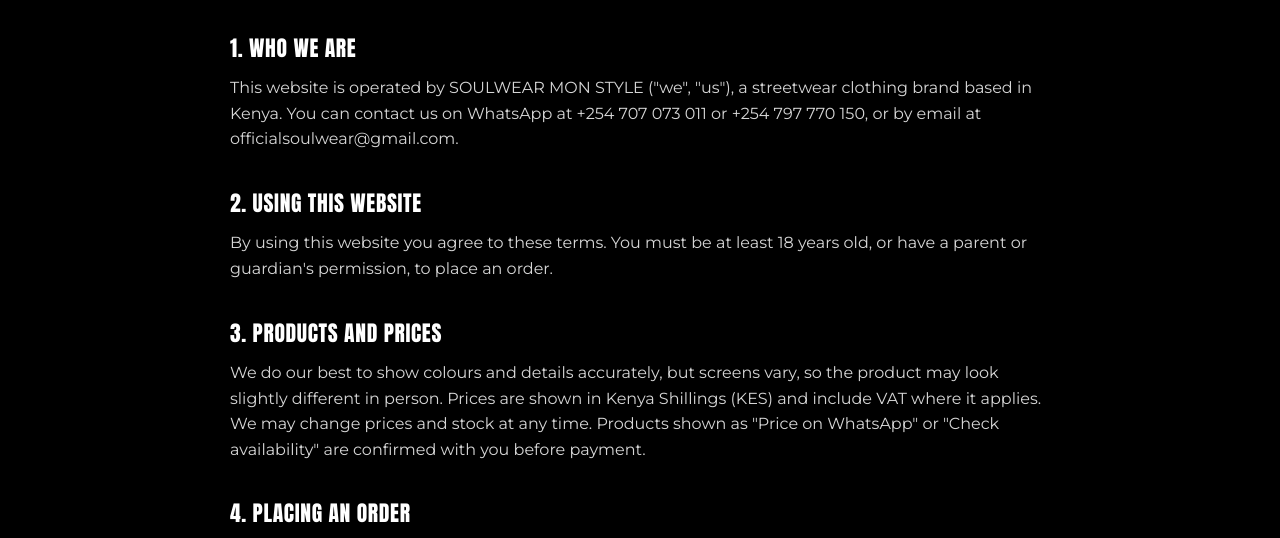
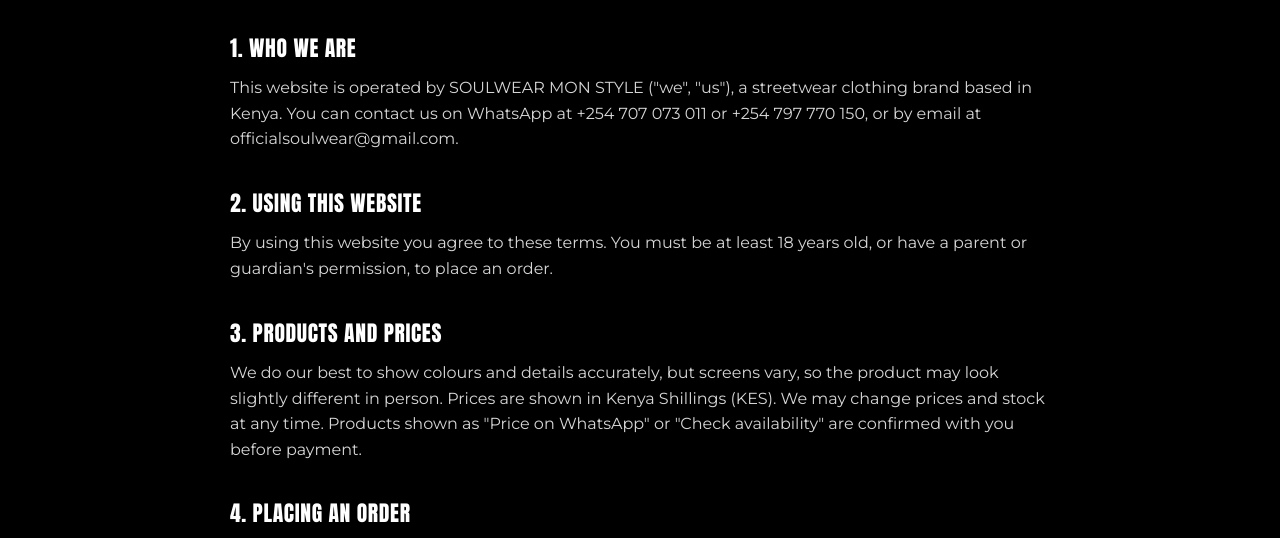
Before and after one commit to jared411/soulwear-mon-style, a plain HTML site: page terms.html in a window 1280 px wide. Shown: the part 224-762 px from the top of the page. Drawn offline with Linux system fonts and the light colour scheme.

Commit message:
Remove VAT wording from terms
Co-Authored-By: Claude Haiku 5.5 <noreply@anthropic.com>
Claude-Session: https://claude.ai/code/session_01Se8bP1WrTtfcGaPBz5wVCU

```diff
--- a/terms.html
+++ b/terms.html
@@ -31,7 +31,7 @@
 <p>By using this website you agree to these terms. You must be at least 18 years old, or have a parent or guardian's permission, to place an order.</p>
 
 <h2>3. Products and prices</h2>
-<p>We do our best to show colours and details accurately, but screens vary, so the product may look slightly different in person. Prices are shown in Kenya Shillings (KES) and include VAT where it applies. We may change prices and stock at any time. Products shown as "Price on WhatsApp" or "Check availability" are confirmed with you before payment.</p>
+<p>We do our best to show colours and details accurately, but screens vary, so the product may look slightly different in person. Prices are shown in Kenya Shillings (KES). We may change prices and stock at any time. Products shown as "Price on WhatsApp" or "Check availability" are confirmed with you before payment.</p>
 
 <h2>4. Placing an order</h2>
 <p>Choosing items and tapping "Send order" on WhatsApp is an enquiry. Your order is confirmed when we reply to you on WhatsApp with the final price and delivery details, and you agree to pay. We may refuse or cancel an order, for example if a product is out of stock or the price was shown in error. If that happens after you have paid, we will refund you in full.</p>
```
